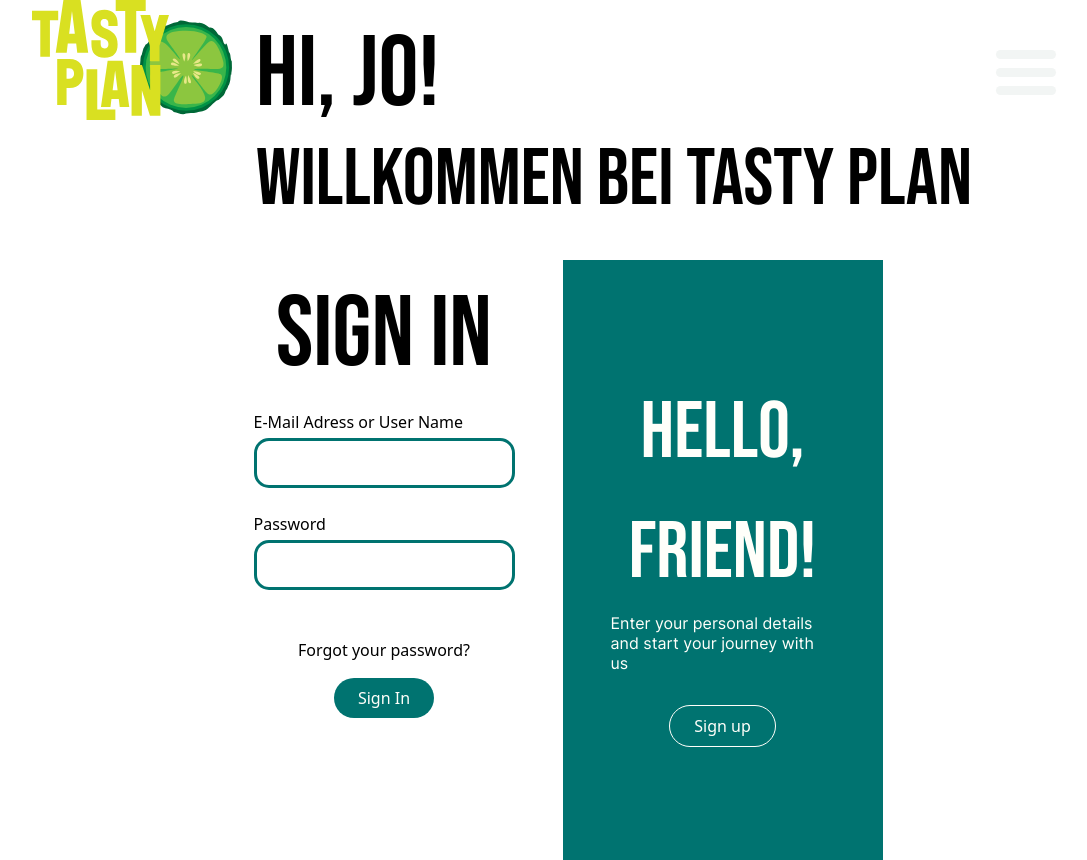
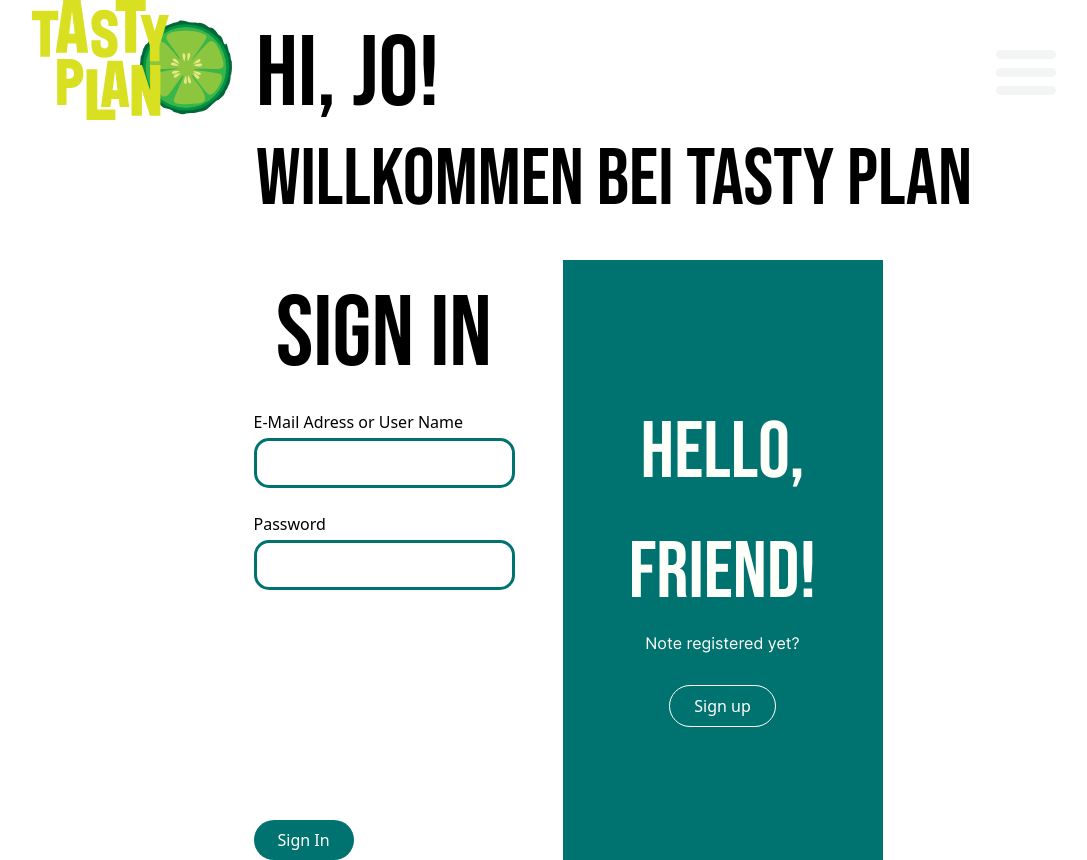
Before and after one commit to fichtnerma/Tastyplan, a Next.js app in the folder frontend/: page /authentication/1 in a window 1280 px wide. Shown: the whole page, without its empty margins (96-1183 px from the left). Built offline with nearby package versions, Linux system fonts and the light colour scheme.

Commit message:
FIX: positioning

```diff
--- a/frontend/src/components/Login/Login.tsx
+++ b/frontend/src/components/Login/Login.tsx
@@ -6,7 +6,7 @@ function Login({ onSubmit }: { onSubmit: () => void }) {
 
     return (
         <div className="basis-1/4 form-container sign-in-container">
-            <form action="#" className="flex flex-col items-center w-full px-12">
+            <form action="#" className="flex flex-col items-center w-full h-full px-12">
                 <h1>Sign in</h1>
                 <div className="w-full text-input-wrapper mb-6">
                     <label htmlFor="accountName">E-Mail Adress or User Name</label>
@@ -16,10 +16,7 @@ function Login({ onSubmit }: { onSubmit: () => void }) {
                     <label htmlFor="password">Password</label>
                     <input type="password" name="password" />
                 </div>
-                <a href="#" className="mb-4">
-                    Forgot your password?
-                </a>
-                <button className="btn-primary">Sign In</button>
+                <button className="btn-primary mt-auto mr-auto ml-0">Sign In</button>
             </form>
         </div>
     );
--- a/frontend/src/pages/authentication/[slug].tsx
+++ b/frontend/src/pages/authentication/[slug].tsx
@@ -36,9 +36,7 @@ function AuthenticationPage() {
                     <Login onSubmit={handleLoginSubmit} />
                     <div className="flex flex-col items-center justify-center basis-1/4 px-12 bg-green-custom2">
                         <h2 className="h2-white text-center">Hello, Friend!</h2>
-                        <p className="p-white text-sm mb-8">
-                            Enter your personal details and start your journey with us
-                        </p>
+                        <p className="p-white text-sm mb-8">Note registered yet?</p>
                         <button className="btn-secondary block my-0 mx-auto" onClick={handleSignUp}>
                             Sign up
                         </button>
@@ -47,7 +45,7 @@ function AuthenticationPage() {
             ) : (
                 <>
                     <div className="flex flex-col items-center justify-center basis-1/4 p-12 bg-green-custom2">
-                        <h2 className="h2-white text-center">Welcome to Tastyplan</h2>
+                        <h2 className="h2-white text-center">Welcome, Friend</h2>
                         <p className="p-white mb-8">Already have an Account?</p>
                         <button className="btn-secondary" onClick={handleSignIn}>
                             Sign in
```
